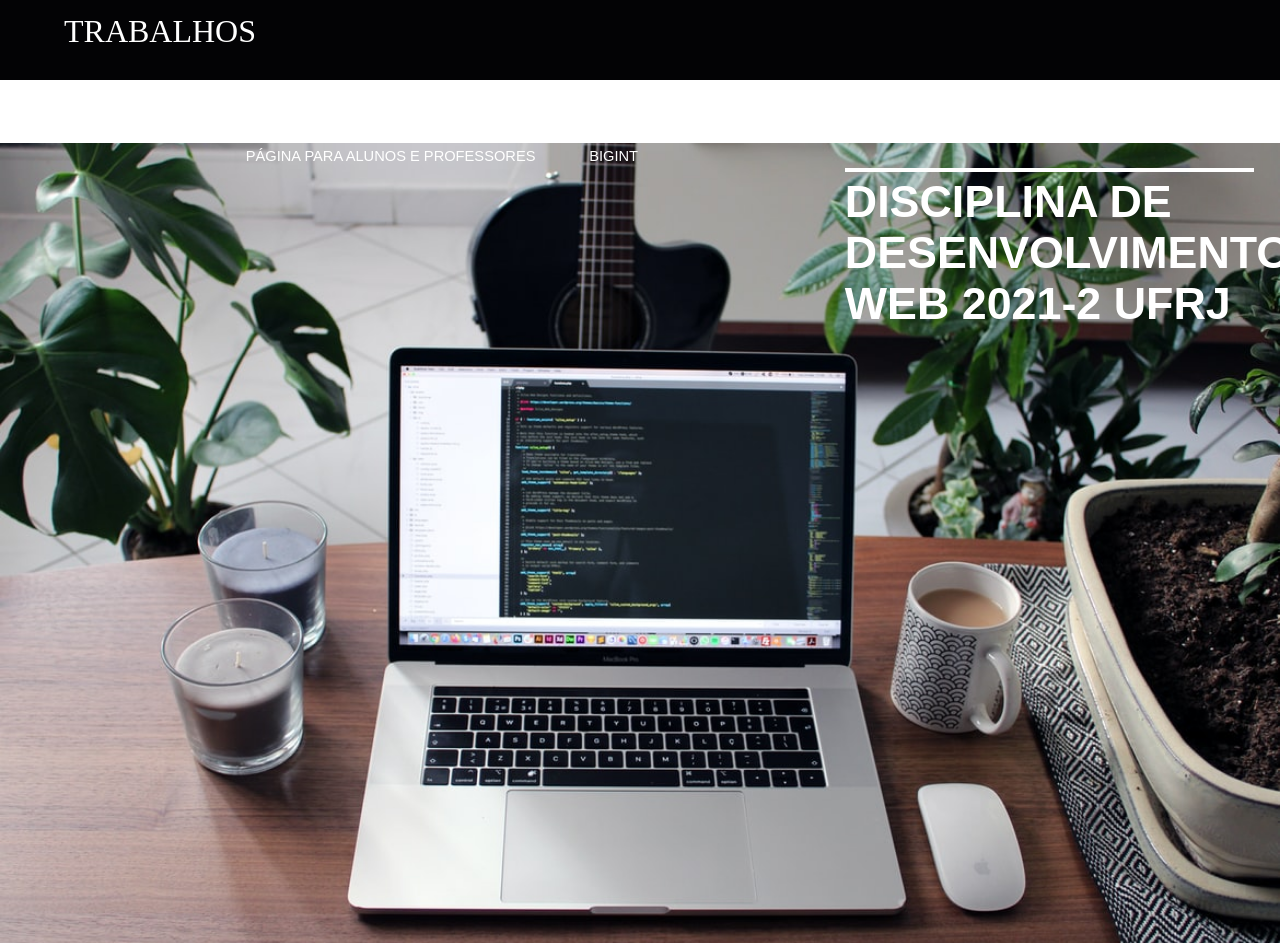
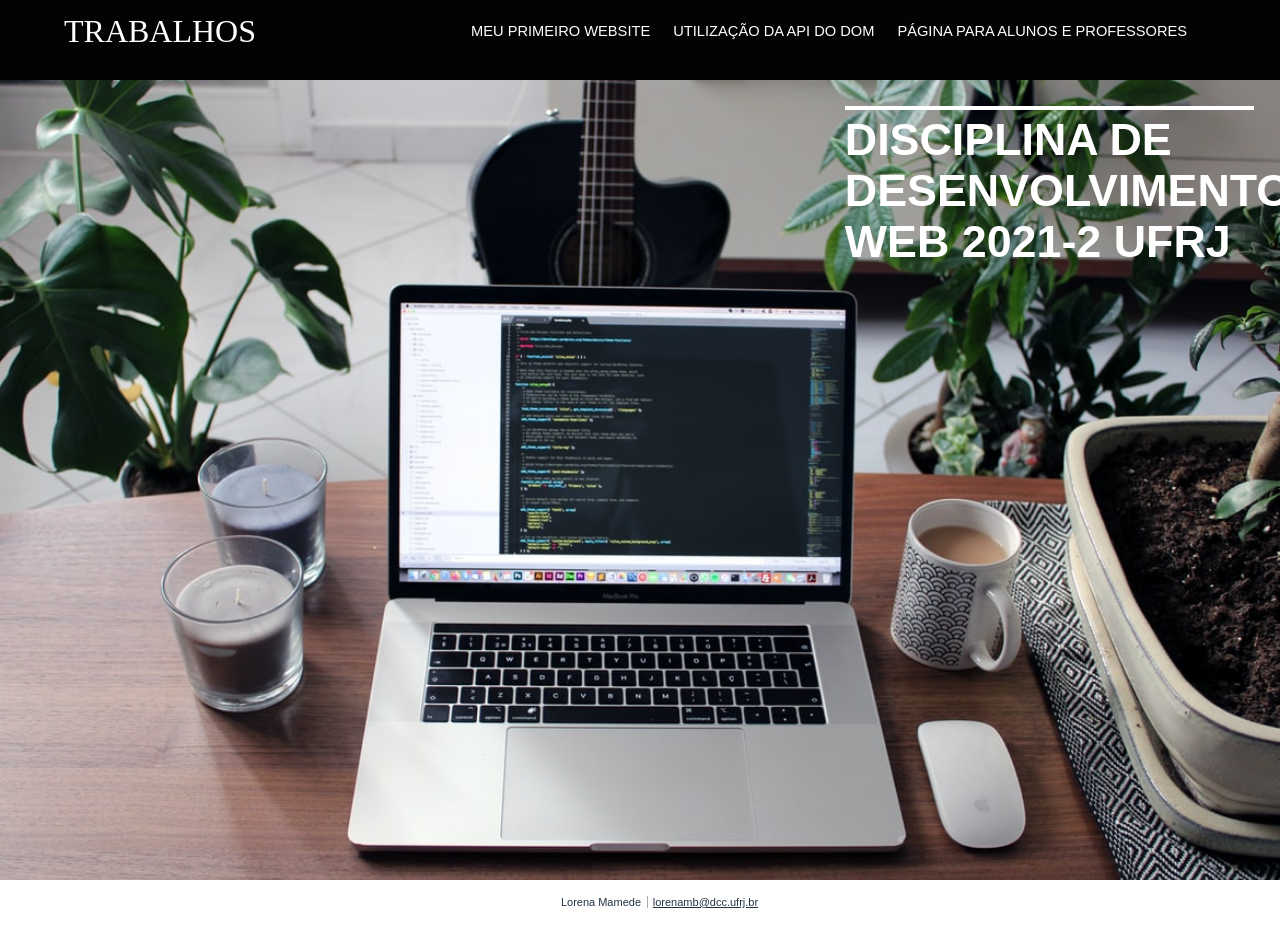
Before and after one commit to lmamede/disciplina-desenvolvimento-web, a plain HTML site: page docs/index.html in a window 1280 px wide. Shown: the top 943 px of the page. Drawn offline with Linux system fonts and the light colour scheme.

Commit message:
Adding redirect to last project and applying menu resizing

```diff
--- a/docs/index.css
+++ b/docs/index.css
@@ -19,7 +19,8 @@ html, body{
 #menu h1{
     color: white;
     text-align: left;
-    margin: 1% 5%;
+    margin-top: 1%;
+    margin-left: 5%;
     float: left;
     text-transform: uppercase;
     font-weight: 500;
@@ -30,12 +31,13 @@ html, body{
     padding-left: 0%;
     height: 100%;
     margin:0%;
+    overflow: hidden;
 }
 
 #menu li{
     float: left;
     font-size: 11pt;
-    margin-left: 7%;
+    margin-left: 3%;
     padding: 3% 0%;
 }
 
@@ -46,7 +48,7 @@ html, body{
 
 nav{
     float: left;
-    margin-left: 15%;
+    margin-left: 20%;
     margin-right: 0;
     height: 100%;
     width: 60%;
--- a/docs/index.html
+++ b/docs/index.html
@@ -11,12 +11,13 @@
 <body>
     <div id="menu">
         <h1>Trabalhos</h1>
-        <nav>
-            <ul>
+        <nav id="nav-parent">
+            <ul id="mainNav">
                 <a href="./Trabalho1/index.html"><li>Meu Primeiro WebSite</li></a>
                 <a href="./Trabalho2/3.9.html"><li>Utilização da API do DOM</li></a>
                 <a href="https://lmamede.github.io/disciplina-dev-projeto-ic/"><li>Página para Alunos e Professores</li></a>
                 <a href="./Trabalho4/bigint/gcd.html"><li>BigInt</li></a>
+                <a href="./Trabalho5/circles.html"><li>Círculos num Retângulo</li></a>
             </ul>
         </nav>
     </div>
@@ -36,5 +37,21 @@
             <li><a href="mailto:lorenamb@dcc.ufrj.br">lorenamb@dcc.ufrj.br</li></p>
         </ul>
     </footer>
+    <script>
+        var nav = document.getElementById("nav-parent");
+        var liArr = document.getElementsByTagName("LI");
+
+        for(var i = 0; i < liArr.length; i++) {
+            var parent = liArr[i].parentNode;
+            var grandParent = parent.parentNode;
+
+            console.log(liArr[i].style.display)
+            if(liArr[i].offsetWidth > 0 && liArr[i].offsetHeight > 0) {
+                nav.style.marginLeft = `15%`;
+                break;
+            }
+        }
+
+    </script>
 </body>
 </html>
```
Also changed, not shown: docs/Trabalho5/circles.html (renamed from docs/Trabalho5/gcd-python.html).
